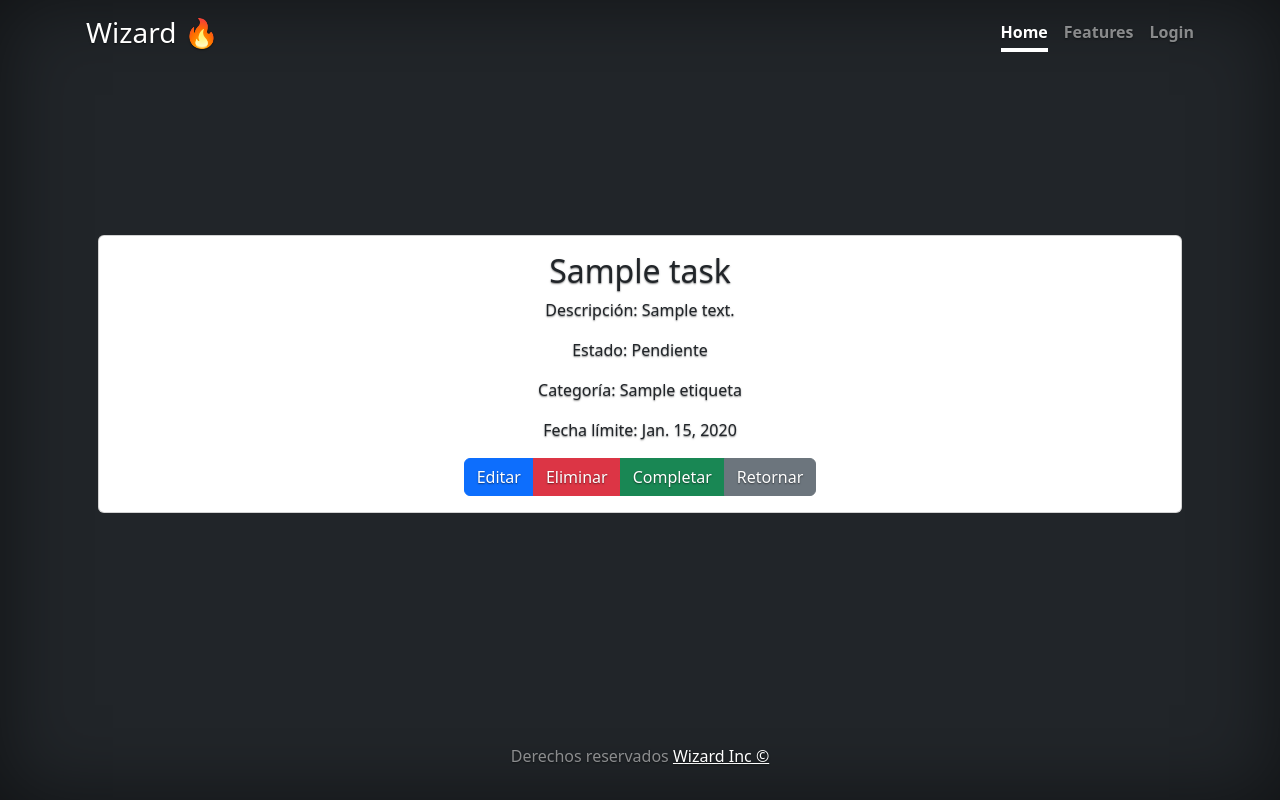
After one commit to BorisSMorales/individual_m7, a Django app: page /tareas/1/ in a window 1280 px wide. The commit adds this page. Run offline with Django 4.2, Linux system fonts and the light colour scheme; tables that the repository leaves empty hold one stand-in row (values such as "Sample post").

Commit message:
Funcionalidad lista tareas y eliminacion

```diff
--- a/individual_m7/urls.py
+++ b/individual_m7/urls.py
@@ -14,9 +14,12 @@ Including another URLconf
     1. Import the include() function: from django.urls import include, path
     2. Add a URL to urlpatterns:  path('blog/', include('blog.urls'))
 """
+
+
 from django.contrib import admin
 from django.urls import path
-from individual_m7app.views import landing ,Ingreso, TareasListaView
+from individual_m7app import views
+from individual_m7app.views import landing ,Ingreso, TareasListaView, TareaDetalleView
 from django.contrib.auth.views import LoginView, LogoutView
 
 urlpatterns = [
@@ -25,4 +28,8 @@ urlpatterns = [
     path('login/',Ingreso.as_view(), name='Login'),
     path('logout/', LogoutView.as_view(), name='logout'),
     path('tareas_lista/', TareasListaView.as_view(), name='Tareaslista'),
+    path('tareas/<int:tarea_id>/', TareaDetalleView.as_view(), name='detalle_tarea'),
+    path('tareas/<int:tarea_id>/eliminar/', views.confirmar_eliminar_tarea, name='confirmar_eliminar_tarea'),
+    path('tareas/<int:tarea_id>/eliminar/confirmar/', views.eliminar_tarea, name='eliminar_tarea'),
+
 ]
--- a/individual_m7app/static/assets/css/style.css
+++ b/individual_m7app/static/assets/css/style.css
@@ -38,3 +38,12 @@ body {
     color: #fff;
     border-bottom-color: #fff;
 }
+
+.mask-custom {
+    background: rgba(24, 24, 16, 0.2);
+    border-radius: 2em;
+    backdrop-filter: blur(25px);
+    border: 2px solid rgba(255, 255, 255, 0.05);
+    background-clip: padding-box;
+    box-shadow: 10px 10px 10px rgba(46, 54, 68, 0.03);
+}
--- a/individual_m7app/templates/base.html
+++ b/individual_m7app/templates/base.html
@@ -9,7 +9,7 @@
 </head>
 
 <body class="d-flex h-100 text-center text-white bg-dark">
-    <div class="cover-container d-flex w-100 h-100 p-3 mx-auto flex-column">
+    <div class="container d-flex w-100 h-100 p-3 mx-auto flex-column">
         {% block nav %}
         <header class="mb-auto">
             <div>
--- /dev/null
+++ b/individual_m7app/templates/detalle_tarea.html
@@ -0,0 +1,27 @@
+{% extends 'base.html' %}
+{% load static %}
+{% block title %}<title>Detalle de Tarea</title>{% endblock %}
+
+{% block content %}
+<section class="container py-5">
+  <div class="card">
+    <div class="card-body">
+      <h2 class="card-title">{{ tarea.title }}</h2>
+      <p>Descripción: {{ tarea.description }}</p>
+      <p>Estado: {{ tarea.get_status_display }}</p>
+      <p>Categoría: {{ tarea.tag }}</p>
+      <p>Fecha límite: {{ tarea.due_date }}</p>
+
+      <div class="btn-group">
+        <a href="#" class="btn btn-primary">Editar</a>
+        <a href="{% url 'confirmar_eliminar_tarea' tarea.id %}" class="btn btn-danger">Eliminar</a>
+        <a href="#" class="btn btn-success">Completar</a>
+        <a href="{% url 'Tareaslista' %}" class="btn btn-secondary">Retornar</a>
+      </div>
+    </div>
+  </div>
+</section>
+
+
+
+{% endblock %}
--- a/individual_m7app/templates/landingpage.html
+++ b/individual_m7app/templates/landingpage.html
@@ -26,8 +26,8 @@
             </main>
         </section>
 
-        <div class="row">
-            <div class="col-6">
+        <div class="row justify-content-center">
+            <div class="col-3">
                 <div class="card shadow-sm">
                     <img src="{% static 'img/tareas.avif' %}" class="bd-placeholder-img card-img-top" width="100%" height="225" role="img" aria-label="Placeholder: Thumbnail" preserveAspectRatio="xMidYMid slice" focusable="false">
                     <title>Creacion tareas</title>
@@ -41,7 +41,7 @@
                     </div>
                 </div>
             </div>
-            <div class="col-6">
+            <div class="col-3">
                 <div class="card shadow-sm">
                     <img src="{% static 'img/calendario.avif' %}" class="bd-placeholder-img card-img-top" width="100%" height="225" role="img" aria-label="Placeholder: Thumbnail" preserveAspectRatio="xMidYMid slice" focusable="false">
                     <title>REEMPLAZAR AQUI</title>
--- a/individual_m7app/views.py
+++ b/individual_m7app/views.py
@@ -1,9 +1,10 @@
 from django.shortcuts import render
 from django.views.generic import TemplateView
 from django.contrib.auth import authenticate, login
-from django.shortcuts import render, redirect
+from django.shortcuts import render, redirect, get_object_or_404
 from django.views import View
 from .models import Task
+from django.http import JsonResponse
 
 
 
@@ -42,6 +43,23 @@ class Ingreso(TemplateView):
 class TareasListaView(View):
     def get(self, request):
         # Obtener todas las tareas pendientes del usuario actual, ordenadas por fecha de vencimiento
-        tasks = Task.objects.filter(user=request.user, status='pendiente').order_by('due_date')
+        tasks = Task.objects.filter(user=request.user.id, status='Pendiente').order_by('due_date')
 
         return render(request, 'lista_tareas.html', {'tasks': tasks})
+
+class TareaDetalleView(View):
+
+    def get(self, request, tarea_id):
+        # Obtener la tarea específica o mostrar un error 404 si no existe
+        tarea = get_object_or_404(Task, id=tarea_id)
+
+        return render(request, 'detalle_tarea.html', {'tarea': tarea})
+
+def confirmar_eliminar_tarea(request, tarea_id):
+    tarea = get_object_or_404(Task, id=tarea_id)
+    return render(request, 'confirmar_eliminar_tarea.html', {'tarea': tarea})
+
+def eliminar_tarea(request, tarea_id):
+    tarea = get_object_or_404(Task, id=tarea_id)
+    tarea.delete()
+    return redirect('Tareaslista')
```
Also changed, not shown: individual_m7app/templates/confirmar_eliminar_tarea.html (added, +19 -0 lines), individual_m7app/templates/lista_tareas.html (+50 -18 lines), individual_m7app/templates/registration/login.html (+4 -5 lines), 1 other file.
